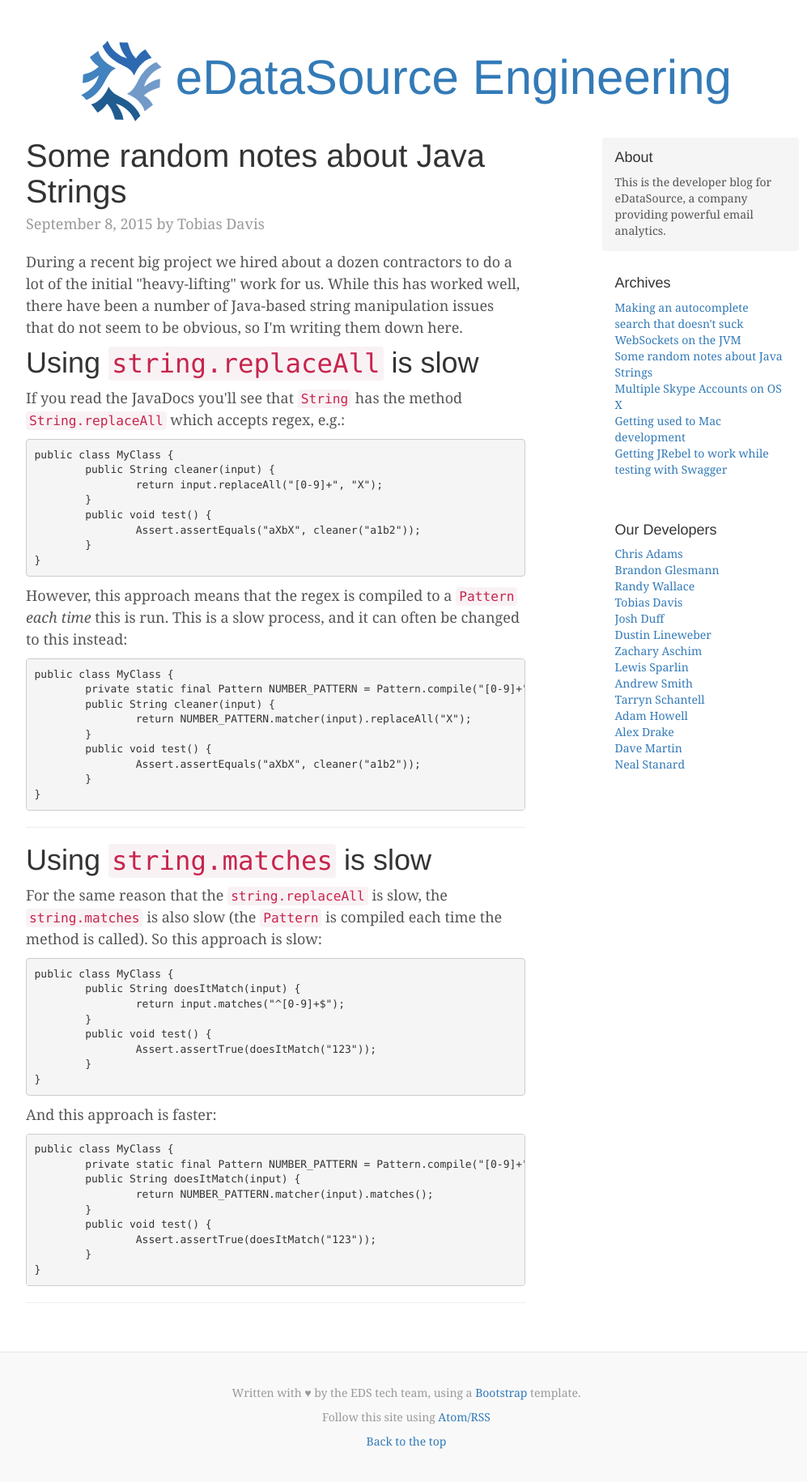
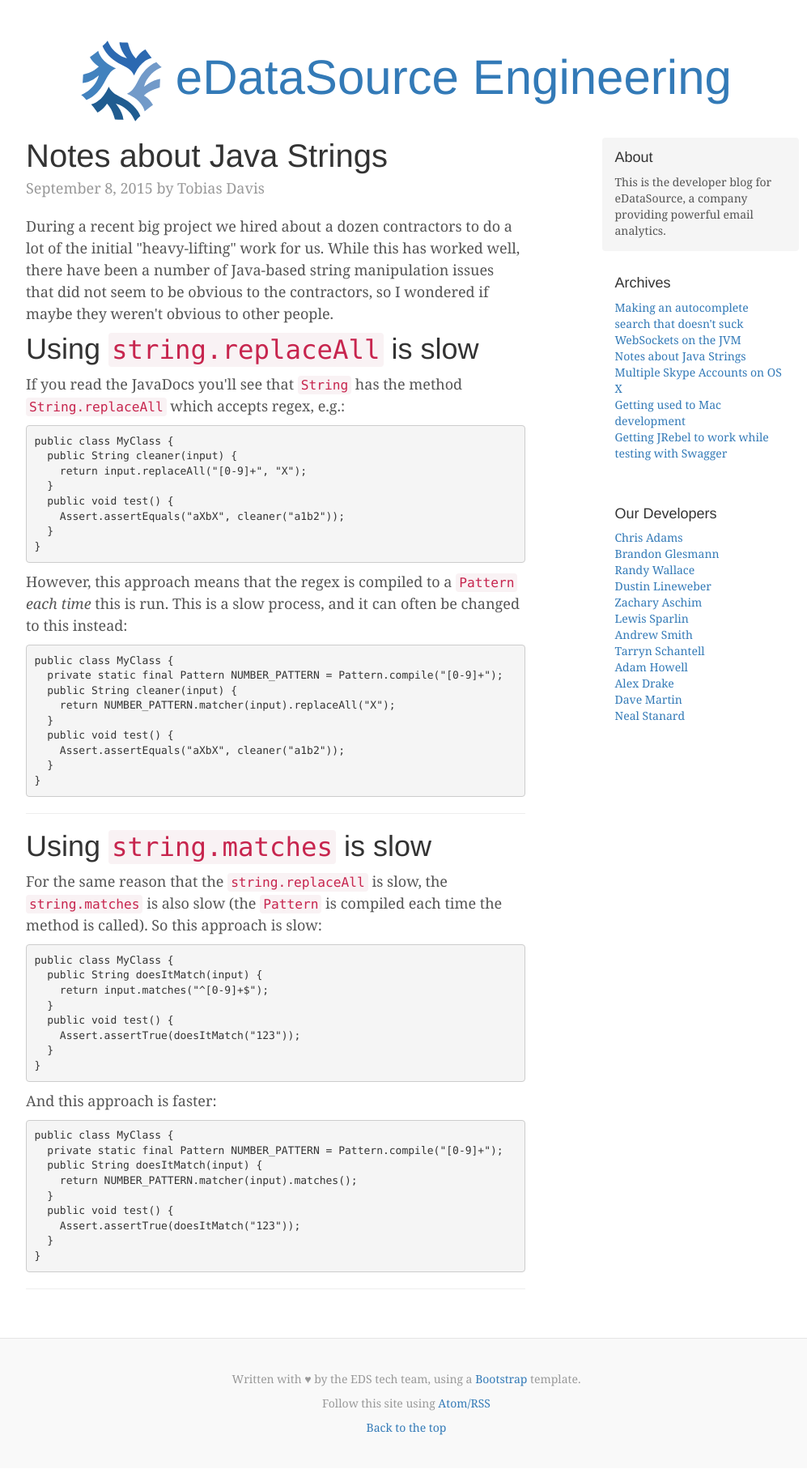
Before and after one commit to saibotsivad/tech-blog, a Jekyll site: the page built from _posts/2015-09-08-java-strings.md, in a window 1280 px wide. Shown: the whole page at 81% size, without its empty margins (138-1135 px from the left). Built offline with Jekyll 4.4.1, drawn with Linux system fonts in a browser that asks for light colours.

Commit message:
Tidy up a few more things

```diff
--- a/_config.yaml
+++ b/_config.yaml
@@ -16,10 +16,6 @@ members:
     url: https://github.com/brandonglesmann
   - name: Randy Wallace
     url: https://github.com/randywallace
-  - name: Tobias Davis
-    url: https://github.com/saibotsivad
-  - name: Josh Duff
-    url: https://github.com/TehShrike
   - name: Dustin Lineweber
     url: https://github.com/dustinlineweber
   - name: Zachary Aschim
--- a/_posts/2015-09-08-java-strings.md
+++ b/_posts/2015-09-08-java-strings.md
@@ -1,12 +1,14 @@
 ---
-title: Some random notes about Java Strings
+title: Notes about Java Strings
 author: Tobias Davis
 layout: post
 ---
 
-During a recent big project we hired about a dozen contractors to do a lot of the initial "heavy-lifting"
-work for us. While this has worked well, there have been a number of Java-based string manipulation issues
-that do not seem to be obvious, so I'm writing them down here.
+During a recent big project we hired about a dozen contractors to do
+a lot of the initial "heavy-lifting" work for us. While this has
+worked well, there have been a number of Java-based string manipulation
+issues that did not seem to be obvious to the contractors, so I
+wondered if maybe they weren't obvious to other people.
 
 # Using `string.replaceAll` is slow
 
--- a/style.scss
+++ b/style.scss
@@ -29,7 +29,11 @@ h6, .h6 {
 pre code {
 	white-space: pre;
 }
-
+pre {
+	-moz-tab-size: 2;
+	-o-tab-size: 2;
+	tab-size: 2;
+}
 /*
  * Override Bootstrap's default container.
  */
```
Also changed, not shown: config.js (deleted, +0 -12 lines).
